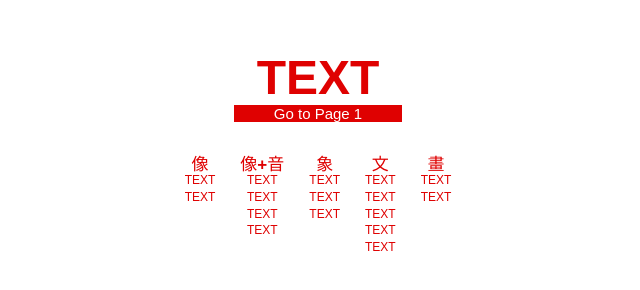
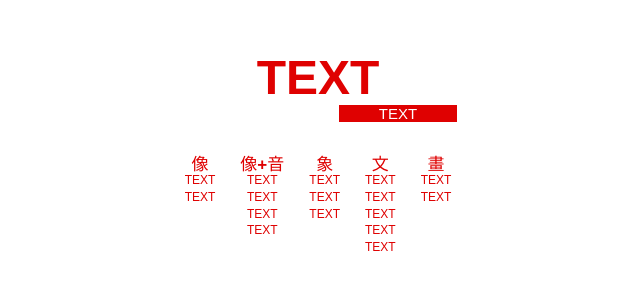
Before and after one commit to yang-haneul/123, a plain HTML site: page index.html in a window 1280 px wide. Shown: the whole page, without its empty margins (322-962 px from the left). Drawn offline with Linux system fonts and the light colour scheme.

Commit message:
Update index.html

```diff
--- a/index.html
+++ b/index.html
@@ -6,13 +6,14 @@
   <title>Interactive Layout</title>
   <link rel="stylesheet" href="styles.css"> <!-- CSS 파일 연결 -->
 </head>
+
 <body>
   <!-- 헤더 -->
   <div class="header">TEXT</div>
 
   <!-- 첫 번째 링크 버튼: page1.html -->
-  <div class="text-container">
-    <a href="page1.html" target="_blank">Go to Page 1</a>
+  &nbsp;&nbsp;&nbsp;&nbsp;&nbsp;&nbsp;&nbsp;&nbsp;&nbsp;&nbsp;&nbsp;&nbsp;&nbsp;&nbsp;&nbsp;&nbsp;&nbsp;&nbsp;&nbsp;&nbsp;&nbsp;&nbsp;&nbsp;&nbsp;&nbsp;&nbsp;&nbsp;&nbsp;&nbsp;&nbsp;&nbsp;&nbsp;&nbsp;&nbsp;&nbsp;&nbsp;<div class="text-container">
+    <a href="page1.html" target="_blank">TEXT</a>
   </div>
 
   <!-- 컬럼 영역 -->
```
